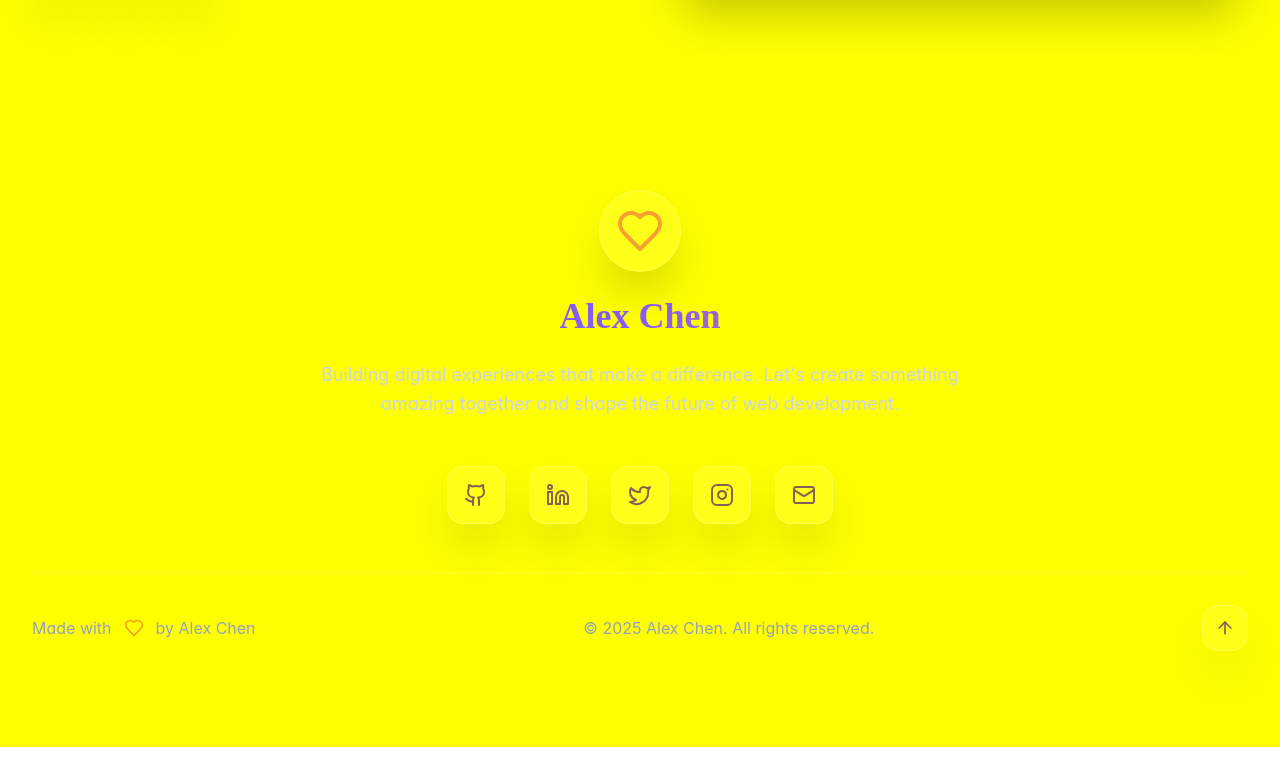
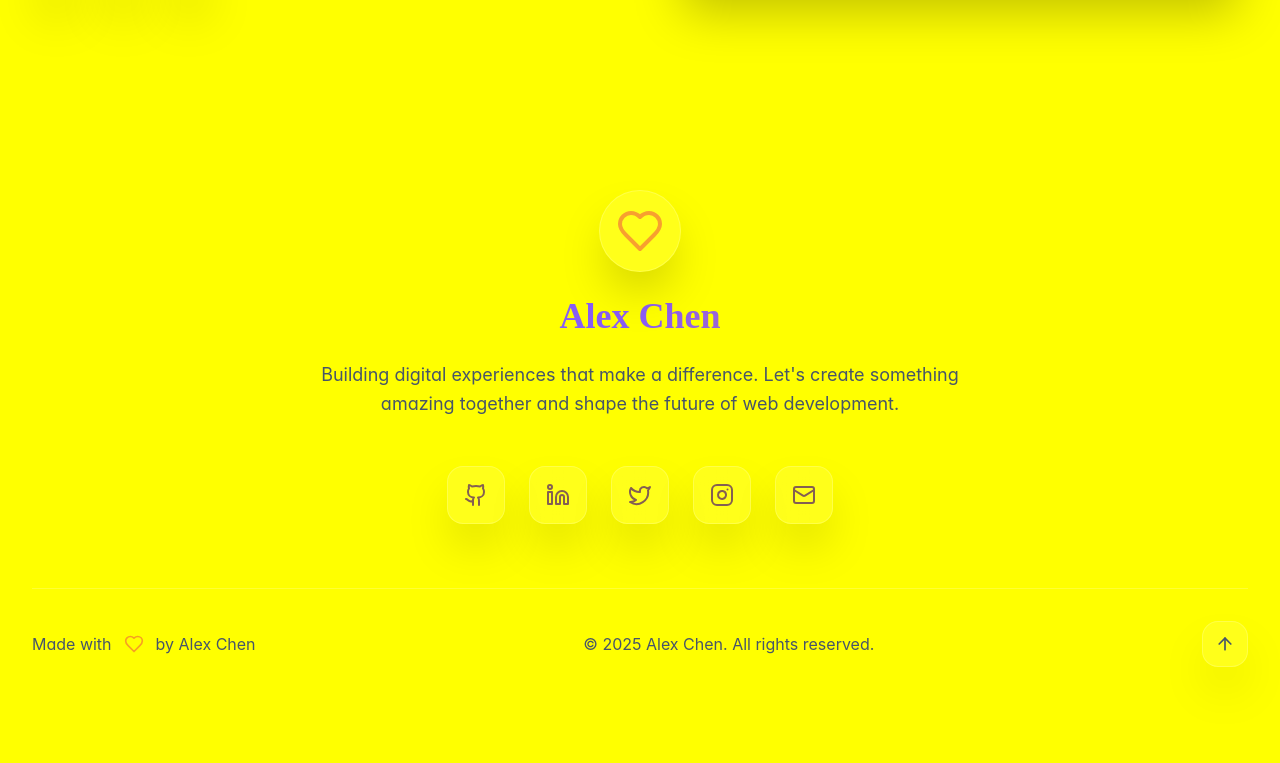
Before and after one commit to Nirbhay2007/pf, a React (Vite) app: page / in a window 1280 px wide. Shown: the part 5940-6703 px from the top of the page. Built offline with nearby package versions, Linux system fonts and the light colour scheme.

Commit message:
Fix: Resolve footer icon overlap and improve dark mode colors
Adjusted footer layout to prevent icon overlap and refined dark mode color scheme for better visual appeal.

```diff
--- a/src/components/Footer.tsx
+++ b/src/components/Footer.tsx
@@ -5,7 +5,7 @@ const Footer = () => {
   const currentYear = new Date().getFullYear();
 
   const socialLinks = [
-    { icon: Github, href: '#', label: 'GitHub', color: 'hover:text-gray-400' },
+    { icon: Github, href: '#', label: 'GitHub', color: 'hover:text-gray-300' },
     { icon: Linkedin, href: '#', label: 'LinkedIn', color: 'hover:text-blue-400' },
     { icon: Twitter, href: '#', label: 'Twitter', color: 'hover:text-sky-400' },
     { icon: Instagram, href: '#', label: 'Instagram', color: 'hover:text-pink-400' },
@@ -27,14 +27,14 @@ const Footer = () => {
               </div>
             </div>
             <h3 className="text-4xl font-bold gradient-text mb-6 font-['Poppins']">Alex Chen</h3>
-            <p className="text-slate-300 max-w-2xl mx-auto text-lg font-['Inter'] leading-relaxed">
+            <p className="text-slate-600 dark:text-slate-300 max-w-2xl mx-auto text-lg font-['Inter'] leading-relaxed">
               Building digital experiences that make a difference. Let's create something
               amazing together and shape the future of web development.
             </p>
           </div>
 
           {/* Social Links */}
-          <div className="flex justify-center space-x-6 mb-12">
+          <div className="flex justify-center space-x-6 mb-16">
             {socialLinks.map(({ icon: Icon, href, label, color }) => (
               <a
                 key={label}
@@ -47,21 +47,21 @@ const Footer = () => {
             ))}
           </div>
 
-          <div className="border-t border-white/20 pt-8">
+          <div className="border-t border-white/20 dark:border-slate-600/40 pt-8">
             <div className="flex flex-col md:flex-row justify-between items-center gap-6">
-              <div className="flex items-center gap-3 text-slate-400 font-['Inter']">
+              <div className="flex items-center gap-3 text-slate-600 dark:text-slate-300 font-['Inter']">
                 <span>Made with</span>
                 <Heart className="h-5 w-5 text-red-500 animate-pulse" />
                 <span>by Alex Chen</span>
               </div>
 
-              <p className="text-slate-400 font-['Inter']">
+              <p className="text-slate-600 dark:text-slate-300 font-['Inter']">
                 © {currentYear} Alex Chen. All rights reserved.
               </p>
 
               <button
                 onClick={scrollToTop}
-                className="group p-3 modern-card hover:scale-110 transition-all duration-300"
+                className="group p-3 modern-card hover:scale-110 transition-all duration-300 text-slate-600 dark:text-slate-300 hover:text-portfolio-primary dark:hover:text-portfolio-primary"
                 aria-label="Scroll to top"
               >
                 <ArrowUp className="h-5 w-5 group-hover:-translate-y-1 transition-transform duration-300" />
--- a/src/index.css
+++ b/src/index.css
@@ -51,13 +51,13 @@
   }
 
   .dark {
-    --background: 15 23 42;
+    --background: 3 7 18;
     --foreground: 248 250 252;
 
-    --card: 30 41 59;
+    --card: 15 23 42;
     --card-foreground: 248 250 252;
 
-    --popover: 30 41 59;
+    --popover: 15 23 42;
     --popover-foreground: 248 250 252;
 
     --primary: 99 102 241;
@@ -79,11 +79,11 @@
     --input: 51 65 85;
     --ring: 99 102 241;
 
-    --sidebar-background: 15 23 42;
+    --sidebar-background: 3 7 18;
     --sidebar-foreground: 248 250 252;
     --sidebar-primary: 99 102 241;
     --sidebar-primary-foreground: 248 250 252;
-    --sidebar-accent: 30 41 59;
+    --sidebar-accent: 15 23 42;
     --sidebar-accent-foreground: 248 250 252;
     --sidebar-border: 51 65 85;
     --sidebar-ring: 99 102 241;
@@ -106,7 +106,7 @@
   }
 
   .dark body {
-    background: linear-gradient(135deg, #1e3a8a 0%, #581c87 25%, #7c2d12 50%, #dc2626 75%, #1e40af 100%);
+    background: linear-gradient(135deg, #0f172a 0%, #1e1b4b 25%, #312e81 50%, #4338ca 75%, #3730a3 100%);
     background-size: 400% 400%;
     animation: gradientShift 15s ease infinite;
   }
@@ -138,7 +138,7 @@
   }
 
   .dark .modern-card {
-    @apply bg-slate-800/20 border-slate-600/30;
+    @apply bg-slate-700/20 border-slate-500/30 shadow-slate-900/50;
   }
 }
 
```
